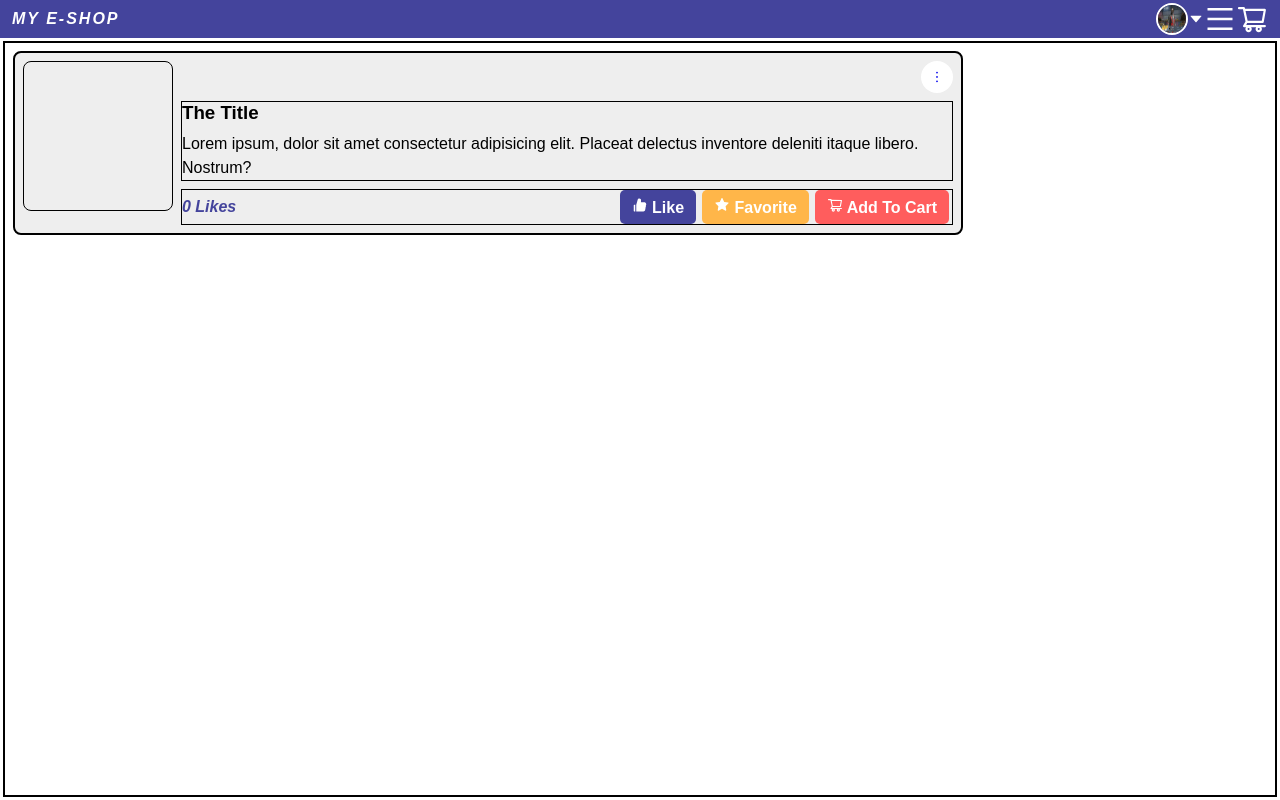
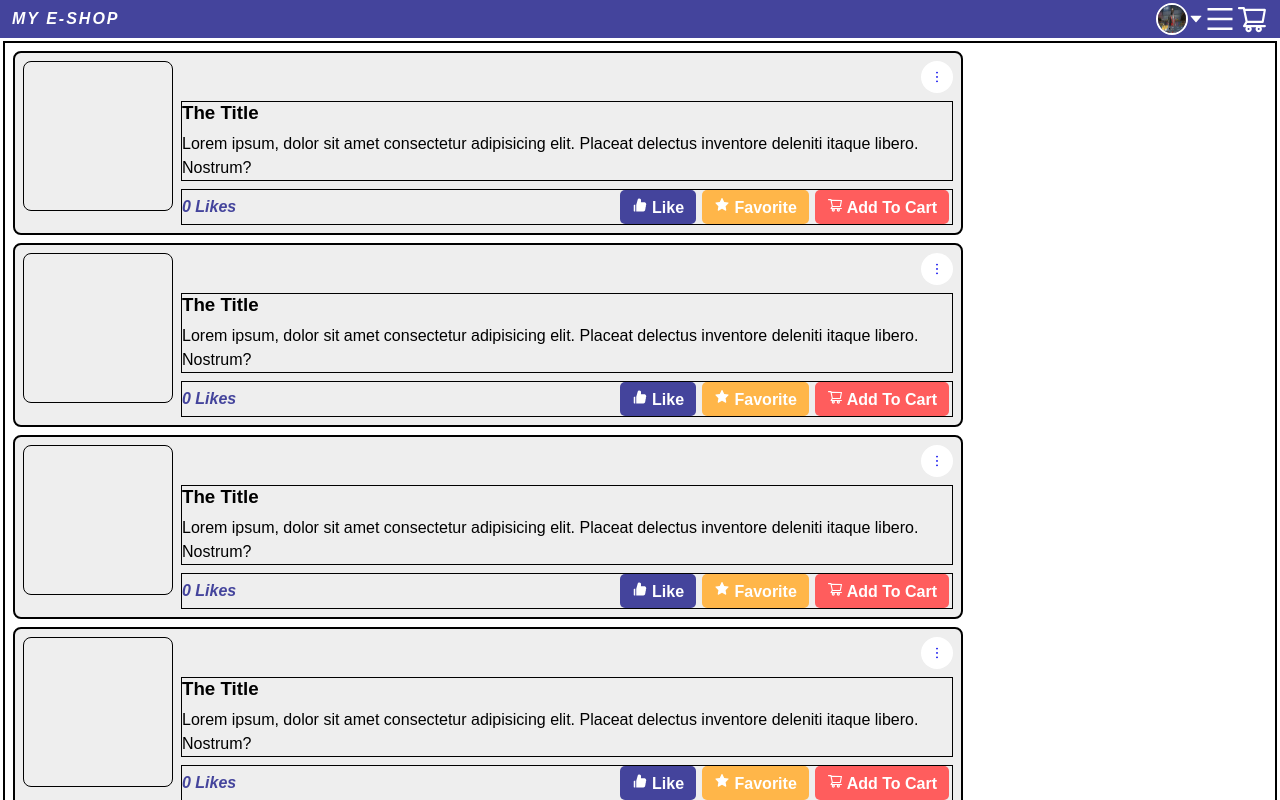
Before and after one commit to chineduogada/learning_react_hooks, a React (Create React App) app: page / in a window 1280 px wide. Shown: the top 800 px of the page. Built offline with nearby package versions, Linux system fonts and the light colour scheme.

Commit message:
create products component

```diff
--- a/src/components/Layout/Layout.jsx
+++ b/src/components/Layout/Layout.jsx
@@ -2,7 +2,7 @@ import React from "react";
 import "./Layout.scss";
 import Navbar from "../Navbar/Navbar";
 import Aside from "../Aside/Aside";
-import Product from "../Product/Product";
+import Products from "../Products/Products";
 
 export default function Layout() {
   return (
@@ -13,7 +13,7 @@ export default function Layout() {
         <Navbar />
 
         <section className="layout__main-area__section">
-          <Product />
+          <Products />
         </section>
       </main>
     </div>
--- a/src/components/Product/Product.scss
+++ b/src/components/Product/Product.scss
@@ -5,6 +5,7 @@
 
   border: 2px solid;
   padding: var(--base-half-size);
+  margin-bottom: var(--base-half-size);
 
   &__img-wrapper {
     min-width: 150px;
--- /dev/null
+++ b/src/components/Products/Products.jsx
@@ -0,0 +1,14 @@
+import React from "react";
+import Product from "../Product/Product";
+
+export default function Products() {
+  return (
+    <div className="products">
+      <Product />
+      <Product />
+      <Product />
+      <Product />
+      <Product />
+    </div>
+  );
+}
```
Also changed, not shown: src/components/Products/Products.scss (added).
